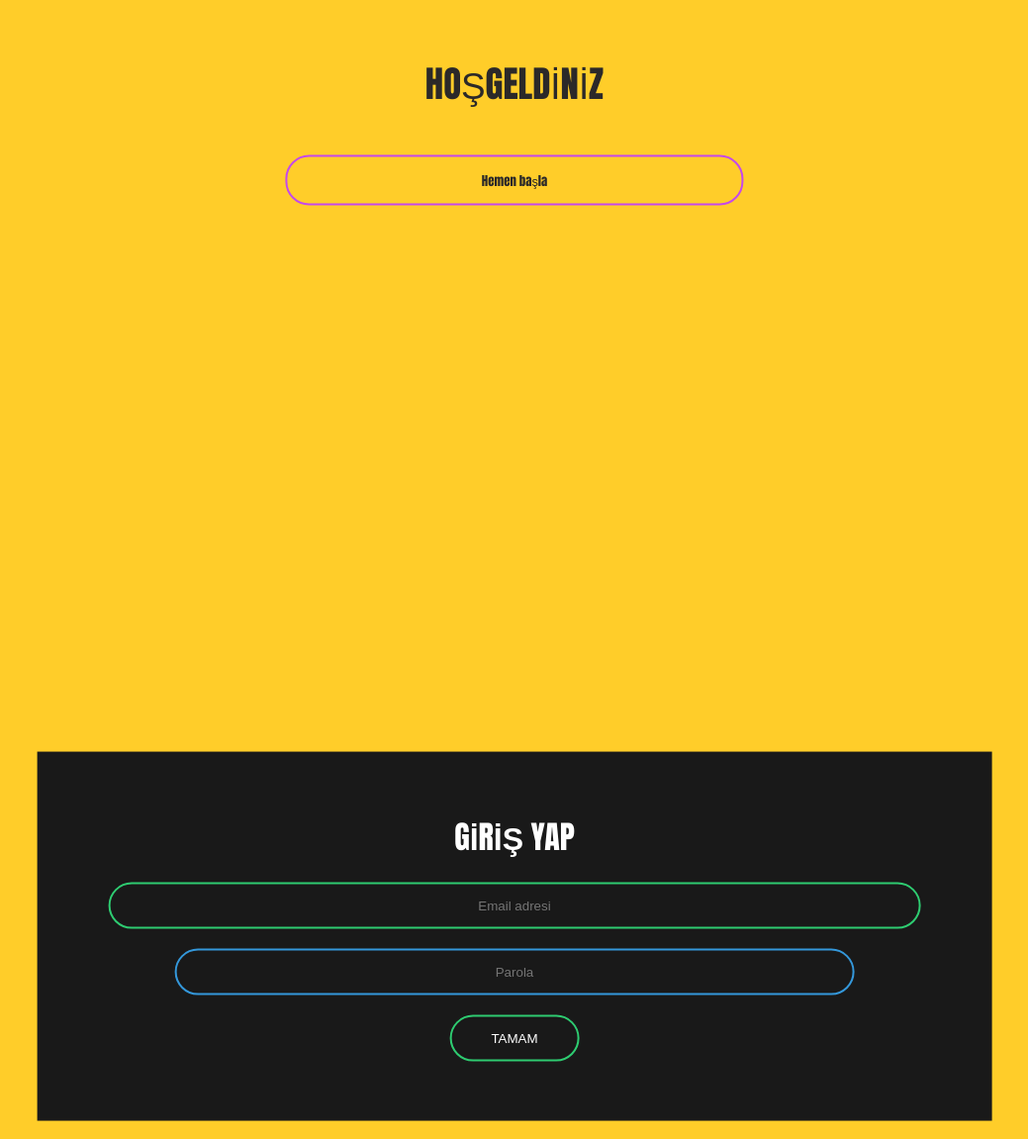
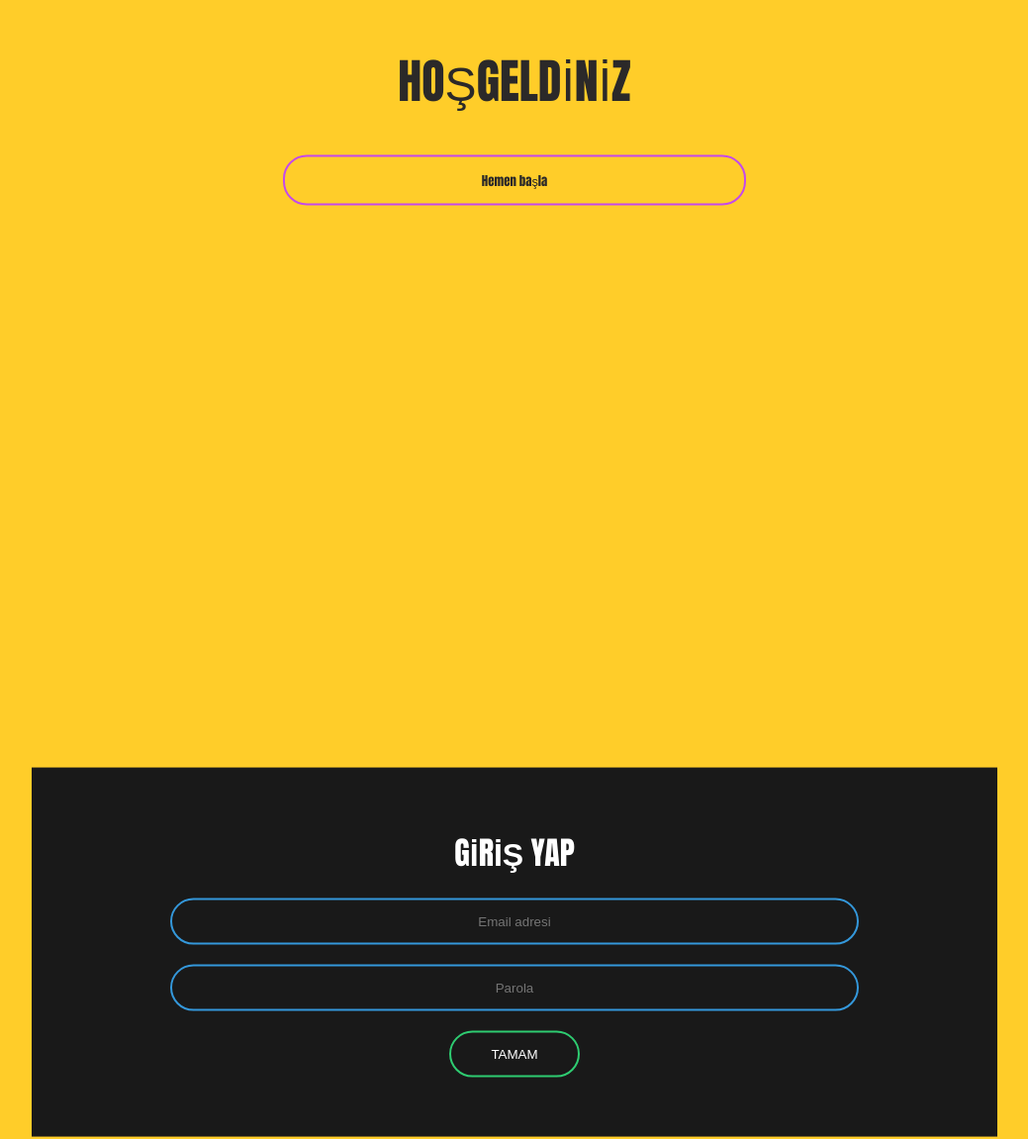
Before and after one commit to alicandar1/cnc_1, a plain HTML site: page index.html in a window 1280 px wide. Shown: the part 238-1389 px from the top of the page at 99% size, without its empty margins (120-1159 px from the left). Drawn offline with Linux system fonts and the light colour scheme.

Commit message:
Add files via upload

```diff
--- a/index.html
+++ b/index.html
@@ -5,15 +5,15 @@
         <link href="main.css" rel="stylesheet">
     </head>
 
-    <body>
-        <div class="welcome">HOŞGELDİNİZ</div>
+    <body >
+        <div class="welcome" autofocus="">HOŞGELDİNİZ</div>
         <div>
             <a class="button" href="#hakkimizda">Hemen başla</a>
         </div>
         <div class="hak" id="hakkimizda">©2020</div>
-        <form class="box" action="anasayfa.html" method="get">
-                <h1 class="text"> giriş yap</h1>
-                <input name="email"type="email" class="email" placeholder="Email adresi" required="" autofocus="">
+        <form class="box" action="anasayfa.html" method="get" name="form">
+                <h1 name="h" class="text" > giriş yap</h1>
+                <input name="email"type="email" class="email" placeholder="Email adresi" required="" >
                 <input name="paswrd" type="password"  class="password" placeholder="Parola" required="">
                 <input value="TAMAM" type="submit"></button>
         </form>
--- a/main.css
+++ b/main.css
@@ -1,15 +1,9 @@
 body
 {
-    font-family: Impact, Charcoal, sans-serif;;
-    background: #ffcd29;
-    transition: 0.1s;
-
-  position: absolute;
-  top: 0;
-  bottom: 0;
-  left: 0;
-  right: 0;
-  overflow: hidden;
+  font-family: Impact, Charcoal, sans-serif;;
+  background: #ffcd29;
+  transition: 0.1s;
+  overflow:hidden;
 }
 
 
@@ -19,7 +13,7 @@ body
     top: 40%;
     left: 50%;
     transform: translate(-50%,-50%);
-    font-size: 230%;
+    font-size: 300%;
     text-align: center;
     color: rgb(43, 41, 41);
 }
```
